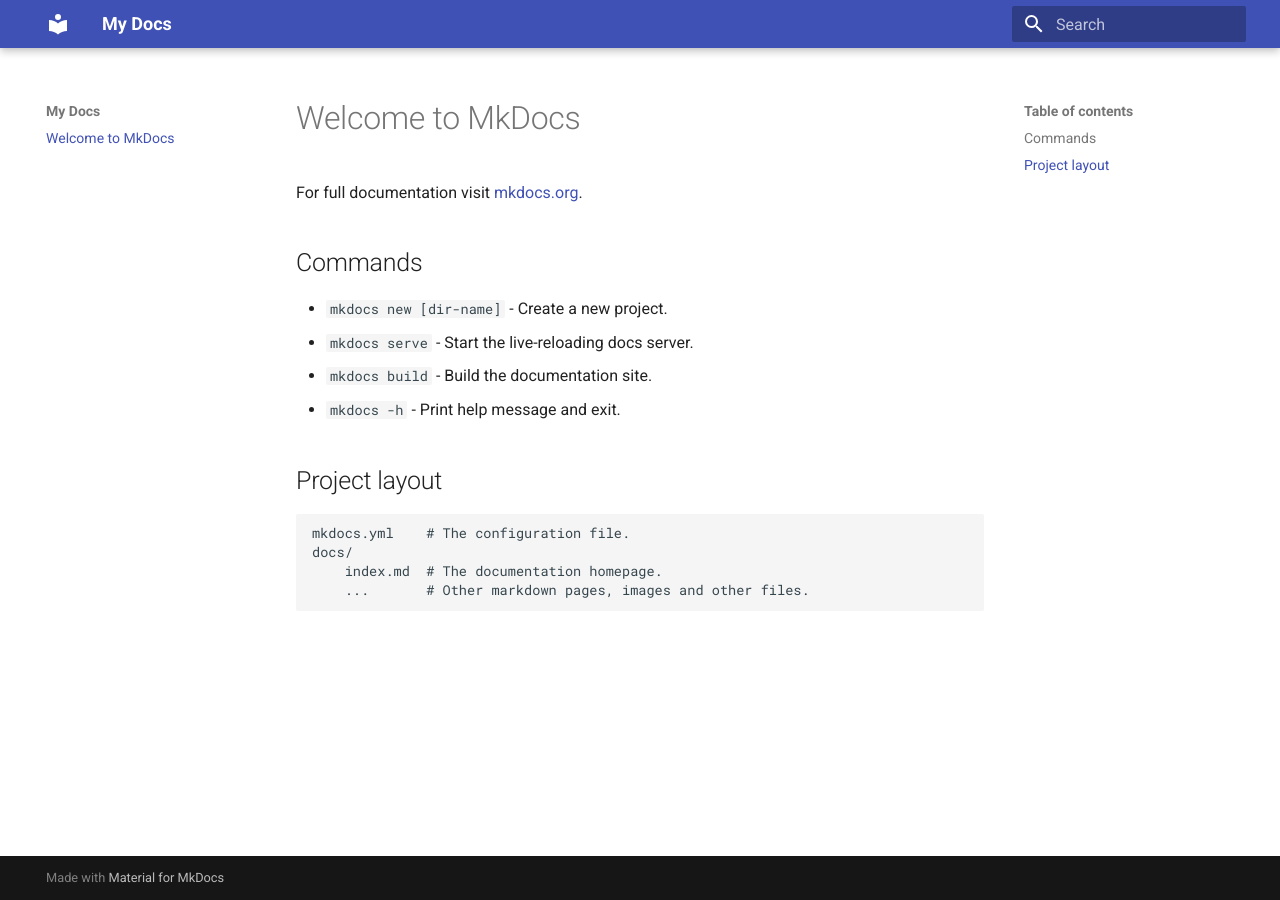
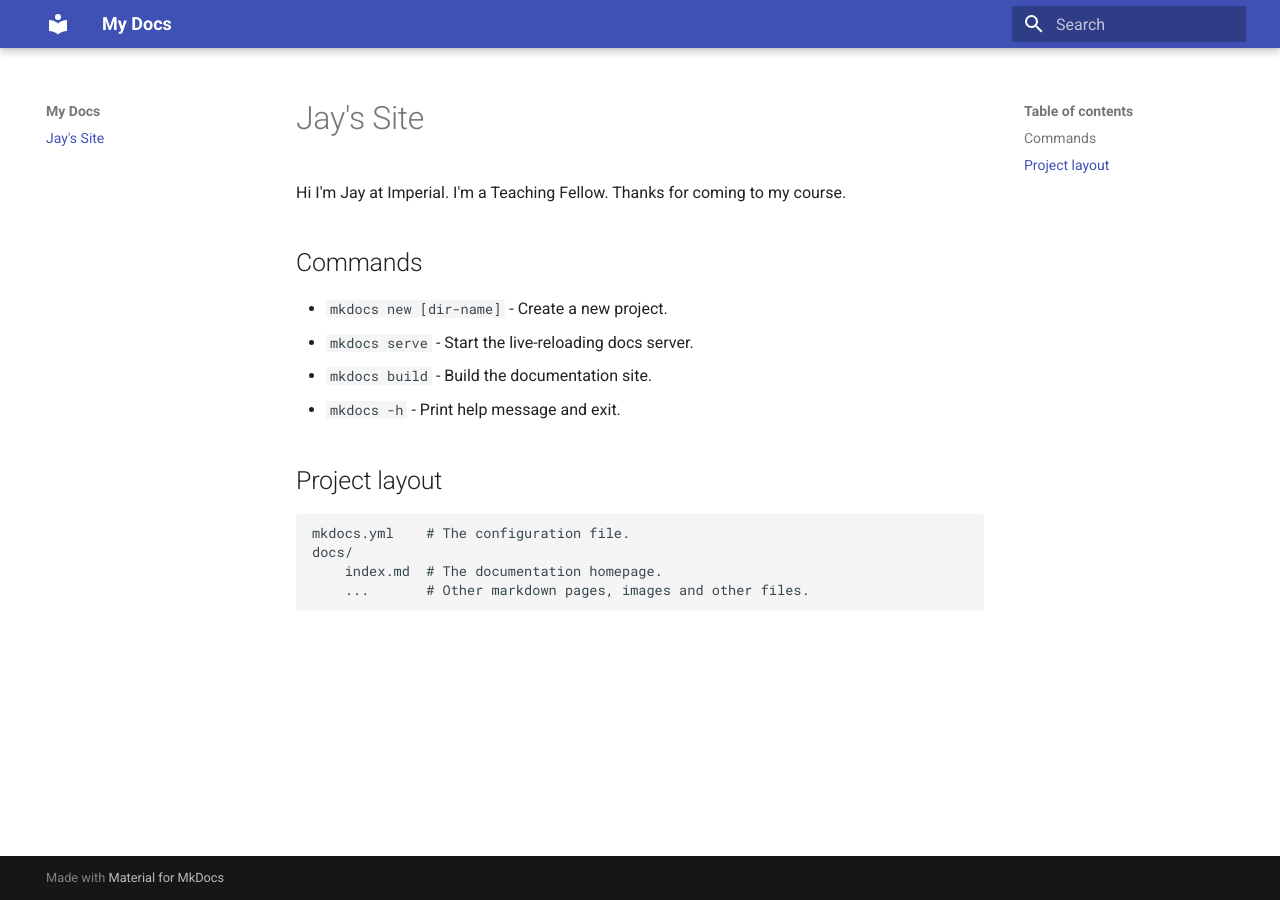
Before and after one commit to jaydesl/my-first-mkdocs, an MkDocs documentation site: the page built from docs/index.md, in a window 1280 px wide. Built offline with MkDocs 1.6.1 and Material for MkDocs 9.7.7, drawn with Linux system fonts in a browser that asks for light colours.

Commit message:
feat: change site title and introduction
Updated the welcome message and introductory text.

```diff
--- a/docs/index.md
+++ b/docs/index.md
@@ -1,6 +1,6 @@
-# Welcome to MkDocs
+# Jay's Site
 
-For full documentation visit [mkdocs.org](https://www.mkdocs.org).
+Hi I'm Jay at Imperial. I'm a Teaching Fellow. Thanks for coming to my course.
 
 ## Commands
 
```
